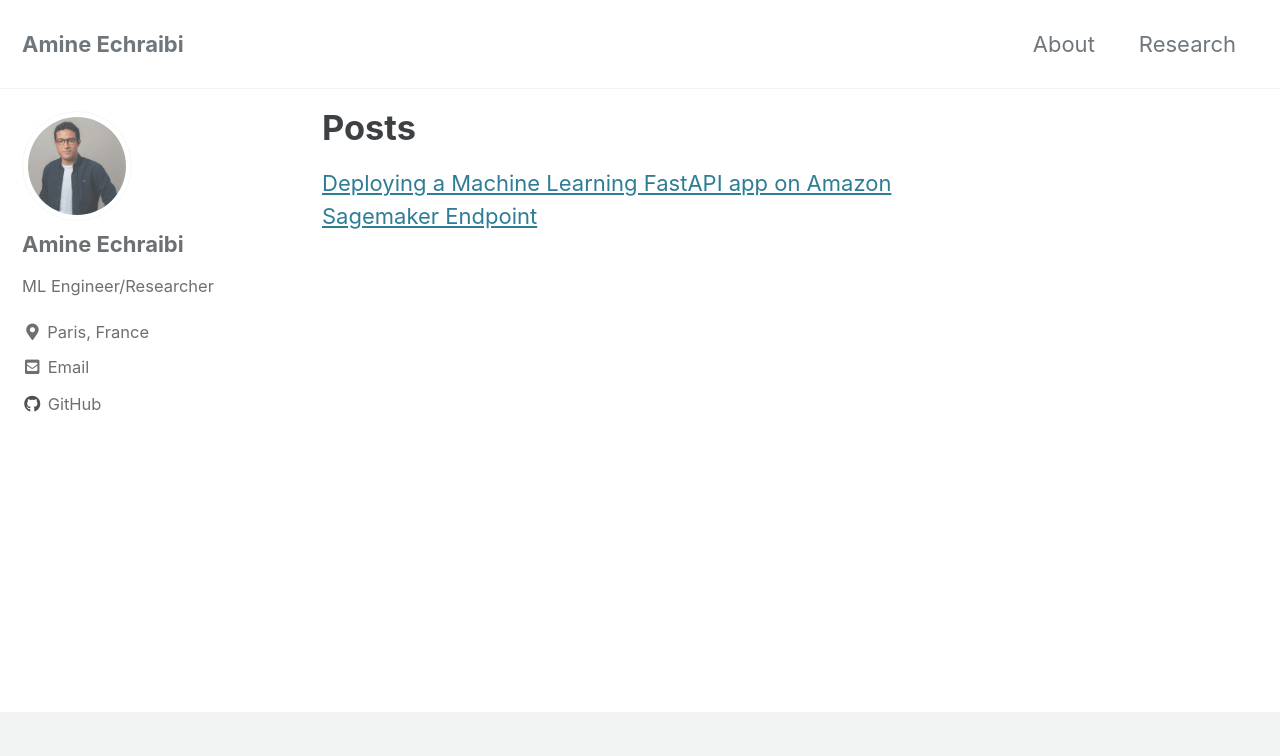
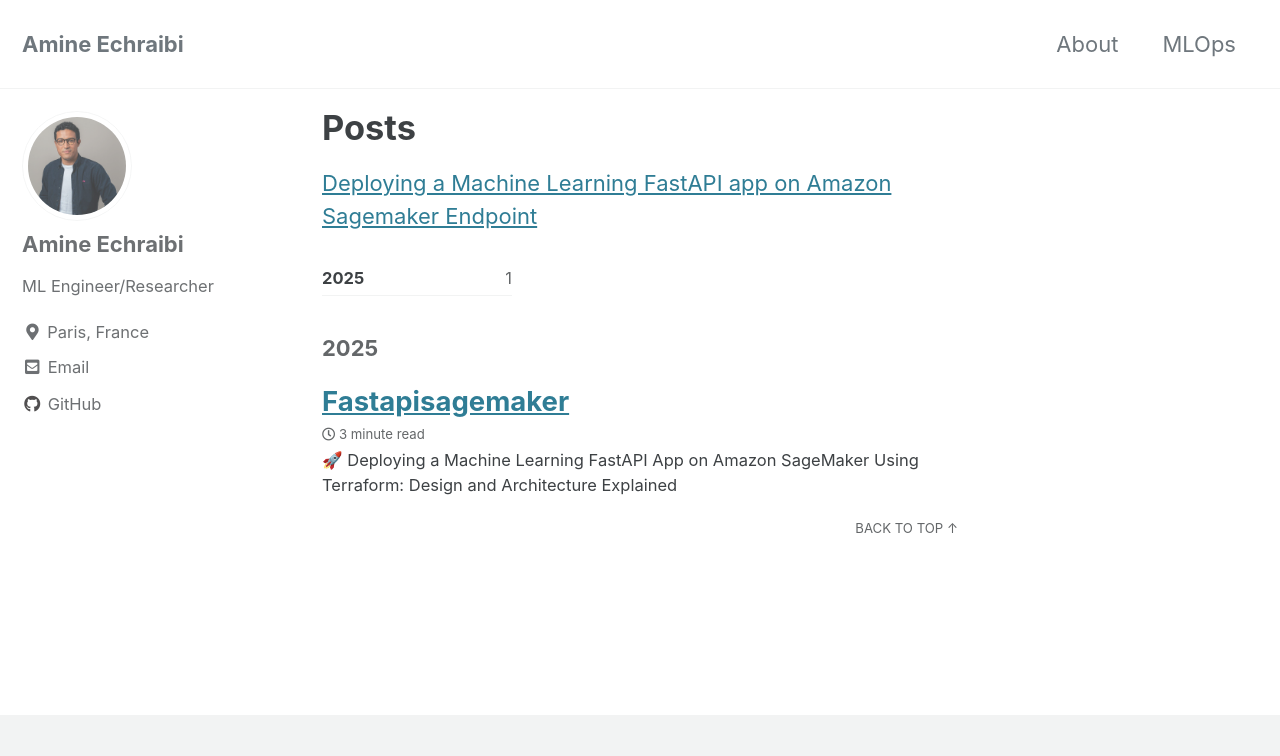
Before and after one commit to AmineEchraibi/AmineEchraibi.github.io, a Jekyll site: the page built from _pages/machinelearning.md, in a window 1280 px wide. Shown: the top 756 px of the page. Built offline with Jekyll 4.4.1, drawn with Linux system fonts in a browser that asks for light colours; cached includes are drawn as plain includes; some of the changed lines change nothing that is shown; grey boxes are pictures that could not be loaded.

Commit message:
chore: publish sagemaker post

````diff
--- a/_data/navigation.yml
+++ b/_data/navigation.yml
@@ -2,7 +2,7 @@
 main:
   - title: "About"
     url: /about/
-  - title: "Research"
+  - title: "MLOps"
     url: /machine-learning/
   # - title: "About"
   #   url: https://mmistakes.github.io/minimal-mistakes/about/
--- /dev/null
+++ b/_posts/2025-10-09-fastapisagemaker.md
@@ -0,0 +1,156 @@
+# 🚀 Deploying a Machine Learning FastAPI App on Amazon SageMaker Using Terraform: Design and Architecture Explained
+
+Machine learning applications are evolving rapidly — and so is the need for scalable, reproducible, and automated deployment workflows. If you’ve ever wanted to serve a custom inference API built with FastAPI on AWS SageMaker, Terraform provides the perfect infrastructure-as-code layer to make it all repeatable and cloud-agnostic.
+
+In this post, we’ll walk through the **design architecture** and **deployment pipeline** for a FastAPI-based inference app hosted on a **SageMaker endpoint**, all managed using **Terraform**.
+
+---
+
+## 🧩 High-Level Architecture
+
+At its core, the architecture consists of **three major components**:
+
+1. **FastAPI Inference App**
+   The custom inference logic — wrapped inside a FastAPI application (`app.py`) — is responsible for handling prediction requests, performing lightweight pre/post-processing, and returning results in real-time.
+
+2. **Amazon SageMaker Model & Endpoint**
+   SageMaker hosts the model and inference container as a scalable endpoint. It abstracts the complexities of provisioning compute, load balancing, and scaling the service under traffic.
+
+3. **Terraform Infrastructure-as-Code**
+   Terraform provisions and configures all necessary AWS resources — including IAM roles, ECR repositories, SageMaker models, and endpoints — ensuring consistent and repeatable deployments across environments.
+
+---
+
+
+## ⚙️ The FastAPI Inference Application
+
+At the heart of this deployment lies the **FastAPI app**, which defines a RESTful API interface for serving predictions. The app can be containerized and pushed to **Amazon ECR (Elastic Container Registry)** for SageMaker to use.
+
+A simplified version of the `app.py` file looks like this:
+
+```python
+from fastapi import FastAPI, Request
+import joblib
+
+app = FastAPI(title="SageMaker FastAPI Endpoint")
+
+# Load your trained model (bundled with the container)
+model = joblib.load("/opt/ml/model/model.joblib")
+
+@app.get("/")
+def root():
+    return {"message": "SageMaker FastAPI is live!"}
+
+@app.post("/predict")
+async def predict(request: Request):
+    payload = await request.json()
+    features = payload.get("features")
+    prediction = model.predict([features]).tolist()
+    return {"prediction": prediction}
+```
+
+
+This app defines:
+1. A GET endpoint for health checks.
+2. A POST endpoint (/predict) that handles real-time inference requests.
+
+Once containerized with a simple Dockerfile, it’s uploaded to ECR, where Terraform will reference it in the SageMaker model configuration.
+
+---
+
+## 🧱 Infrastructure Deployment with Terraform
+
+The main.tf file defines the infrastructure resources that bring everything to life.
+At a high level, it does the following:
+1. Create IAM Roles for SageMaker execution (permissions to pull the container and run inference).
+2. Define the SageMaker Model, referencing the ECR image URL and model artifacts.
+3. Deploy the Endpoint Configuration, specifying instance type, scaling, and environment variables.
+4. Launch the SageMaker Endpoint that serves the FastAPI app in real time.
+
+A simplified main.tf structure looks like this:
+
+```terraform
+provider "aws" {
+  region = "us-east-1"
+}
+
+resource "aws_iam_role" "sagemaker_role" {
+  name = "sagemaker_execution_role"
+
+  assume_role_policy = jsonencode({
+    Version = "2012-10-17",
+    Statement = [
+      {
+        Action = "sts:AssumeRole",
+        Principal = {
+          Service = "sagemaker.amazonaws.com"
+        },
+        Effect = "Allow"
+      }
+    ]
+  })
+}
+
+resource "aws_sagemaker_model" "fastapi_model" {
+  name              = "fastapi-inference-model"
+  execution_role_arn = aws_iam_role.sagemaker_role.arn
+
+  primary_container {
+    image = "<your-ecr-repo-url>:latest"
+    mode  = "SingleModel"
+  }
+}
+
+resource "aws_sagemaker_endpoint_configuration" "fastapi_config" {
+  name = "fastapi-endpoint-config"
+
+  production_variants {
+    variant_name           = "AllTraffic"
+    model_name             = aws_sagemaker_model.fastapi_model.name
+    initial_instance_count = 1
+    instance_type          = "ml.m5.large"
+  }
+}
+
+resource "aws_sagemaker_endpoint" "fastapi_endpoint" {
+  name                 = "fastapi-endpoint"
+  endpoint_config_name = aws_sagemaker_endpoint_configuration.fastapi_config.name
+}
+
+```
+Terraform will create a fully managed SageMaker endpoint running your FastAPI inference service.
+
+## 🧩 Putting It All Together
+
+Build and push your FastAPI Docker image to Amazon ECR:
+```bash
+docker build -t fastapi-sagemaker .
+docker tag fastapi-sagemaker:latest <your-ecr-repo-url>:latest
+docker push <your-ecr-repo-url>:latest
+```
+Run Terraform to provision AWS resources and deploy the endpoint.
+Test the endpoint using a simple curl or requests call:
+```python
+import requests
+
+payload = {"features": [1.2, 3.4, 5.6]}
+response = requests.post("<SAGEMAKER-ENDPOINT-URL>/invocations", json=payload)
+print(response.json())
+```
+
+
+## 🔒 Security and Scaling Considerations
+1. IAM Roles & Policies — Keep least privilege principles when granting SageMaker permissions.
+2. VPC Integration — For sensitive workloads, run the endpoint inside a private VPC.
+3. Auto-scaling — Configure dynamic endpoint scaling policies for production environments.
+4. Monitoring — Use CloudWatch for logs and performance metrics.
+
+
+## 🧠 Key Takeaways
+1. Terraform gives you declarative, repeatable deployment of SageMaker resources.
+2. FastAPI provides a flexible inference API that integrates easily with containerized workflows.
+3. SageMaker manages scaling, availability, and hosting — so you can focus on the model and API logic.
+
+## 📚 Conclusion
+
+By combining Terraform, FastAPI, and SageMaker, you get a modern, infrastructure-as-code deployment stack that’s scalable, reproducible, and production-ready. Whether you’re serving a deep learning model or a lightweight ML classifier, this approach provides a clean, automated pathway from development to deployment.
````
